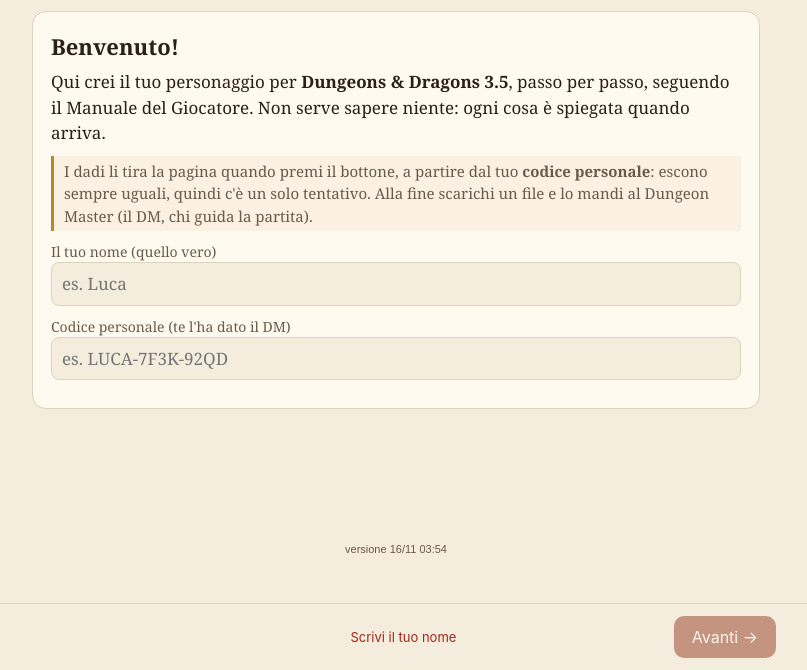
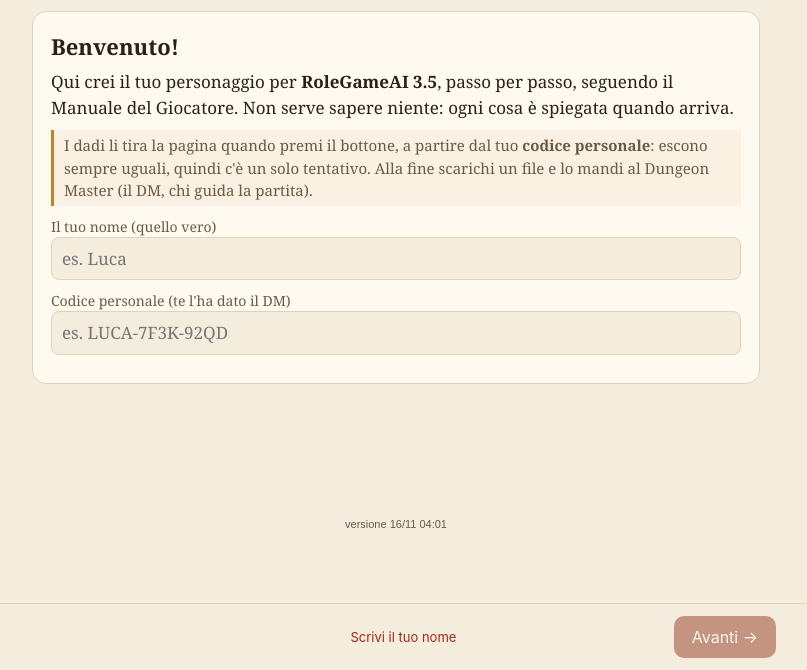
Before and after one commit to manu814/dnd-creatore, a plain HTML site: page app.html in a window 1280 px wide. Shown: the part 130-800 px from the top of the page, without its empty margins (244-1051 px from the left). Drawn offline with Linux system fonts and the light colour scheme.

Commit message:
Nome del gioco: RoleGameAI 3.5
Co-Authored-By: Claude Opus 5.5 <noreply@anthropic.com>

```diff
--- a/app.html
+++ b/app.html
@@ -3,7 +3,7 @@
 <head>
 <meta charset="utf-8">
 <meta name="viewport" content="width=device-width, initial-scale=1">
-<title>Crea il tuo eroe</title>
+<title>RoleGameAI 3.5 · Crea il tuo eroe</title>
 <style>
 :root {
   --bg: #f4ecdc; --carta: #fffaf0; --ink: #2a2018; --soft: #6b5a48; --linea: #e0d2b8;
@@ -85,7 +85,7 @@ table.t { border-collapse: collapse; width: 100%; font-size: 15px; } .t td, .t t
 <body>
 <header><h1>⚔️ Crea il tuo eroe</h1><div class="chi" id="chi"></div><div class="passi" id="passi"></div></header>
 <main id="main"></main>
-<p style="text-align:center;font:11px sans-serif;color:var(--soft);margin:0 0 90px">versione 16/11 03:54</p>
+<p style="text-align:center;font:11px sans-serif;color:var(--soft);margin:0 0 90px">versione 16/11 04:01</p>
 <div class="nav"><div class="in"><button class="btn sec" id="indietro">← Indietro</button><div class="msg" id="msg"></div>
 <button class="btn" id="avanti">Avanti →</button></div></div>
 <script>
@@ -323,7 +323,7 @@ function ridisegna() { const y = scrollY; disegna(); scrollTo(0, y); }
 
 // ===== 1. inizio =====
 R.inizio = () => `<div class="card"><h2>Benvenuto!</h2>
-<p>Qui crei il tuo personaggio per <b>Dungeons &amp; Dragons 3.5</b>, passo per passo, seguendo il Manuale del Giocatore. Non serve sapere niente: ogni cosa è spiegata quando arriva.</p>
+<p>Qui crei il tuo personaggio per <b>RoleGameAI 3.5</b>, passo per passo, seguendo il Manuale del Giocatore. Non serve sapere niente: ogni cosa è spiegata quando arriva.</p>
 <div class="spiega">I dadi li tira la pagina quando premi il bottone, a partire dal tuo <b>codice personale</b>: escono sempre uguali, quindi c'è un solo tentativo. Alla fine scarichi un file e lo mandi al Dungeon Master (il DM, chi guida la partita).</div>
 <label class="campo"><span>Il tuo nome (quello vero)</span><input type="text" id="giocatore" autocomplete="given-name" value="${esc(S.giocatore)}" placeholder="es. Luca"></label>
 <label class="campo"><span>Codice personale (te l'ha dato il DM)</span><input type="text" id="codice" autocomplete="off" autocapitalize="characters" spellcheck="false" value="${esc(S.codice)}" placeholder="es. LUCA-7F3K-92QD" ${qs.get('codice') ? 'readonly' : ''}></label>
@@ -1020,7 +1020,7 @@ async function inviaFile(p) {
   const testo = JSON.stringify(p, null, 2);
   try {
     const f = new File([testo], nome, { type: 'application/json' });
-    if (navigator.canShare && navigator.canShare({ files: [f] })) { await navigator.share({ files: [f], title: 'Personaggio D&D', text: `Personaggio di ${p.giocatore || ''}` }); return; }
+    if (navigator.canShare && navigator.canShare({ files: [f] })) { await navigator.share({ files: [f], title: 'Personaggio RoleGameAI', text: `Personaggio di ${p.giocatore || ''}` }); return; }
   } catch (e) { if (e && e.name === 'AbortError') return; }
   const a = document.createElement('a'); a.href = URL.createObjectURL(new Blob([testo], { type: 'application/octet-stream' })); a.download = nome;
   document.body.appendChild(a); a.click(); a.remove();
```
Also changed, not shown: index.html (+1 -1 lines).
